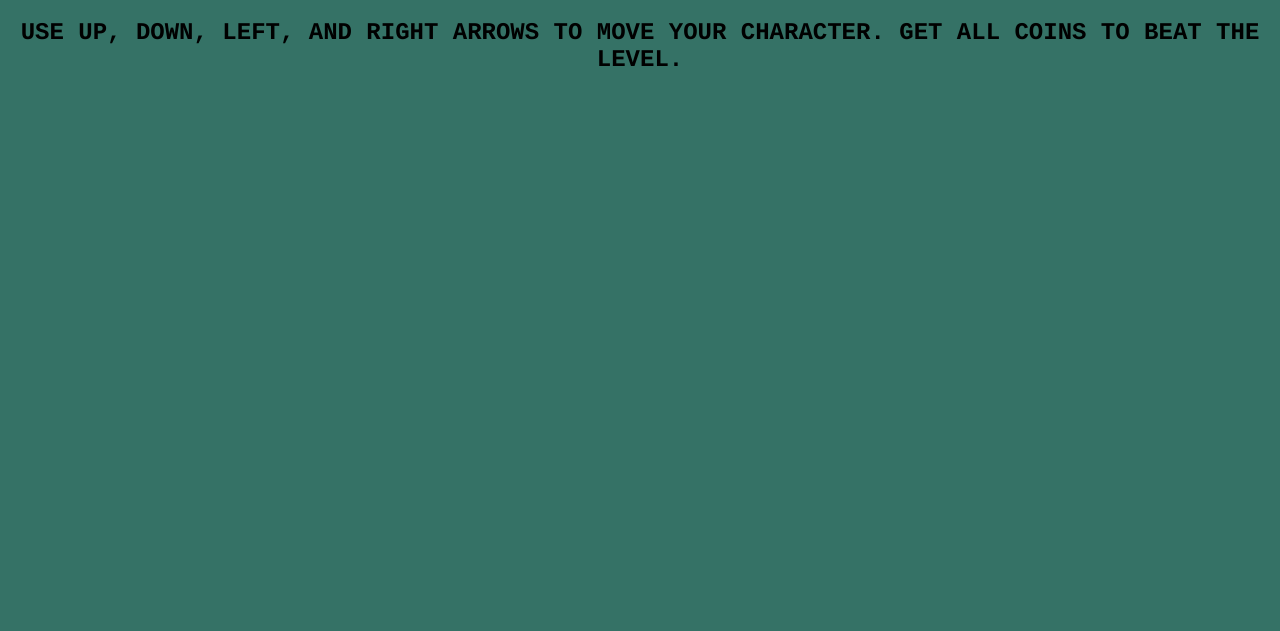
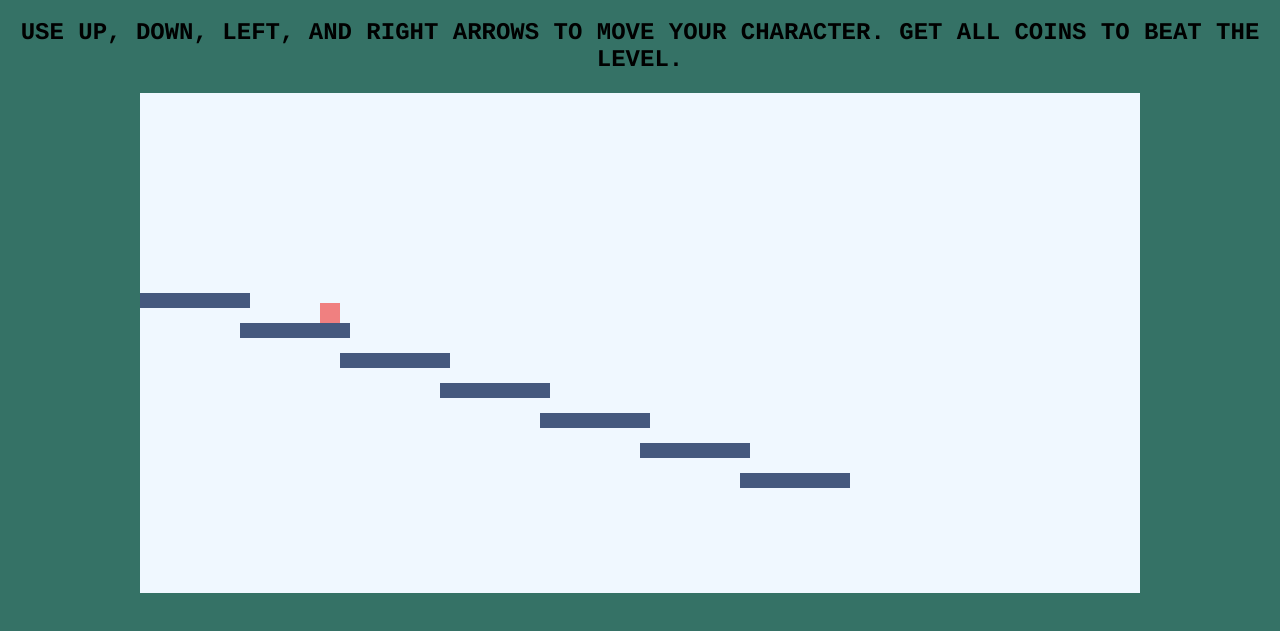
Before and after one commit to Shigi3333/CSCI445JSGameF22, a plain HTML site: page index.html in a window 1280 px wide. Shown: the part 61-692 px from the top of the page. Drawn offline with Linux system fonts and the light colour scheme.

Commit message:
place holder game

```diff
--- a/game.css
+++ b/game.css
@@ -14,8 +14,8 @@ body {
 }
 
 #canvas {
-	width: 30em;
-	height: 20em;
+	/* width: 70rem;
+	height: 30rem; */
 }
 
 #game-holder {
--- a/game.js
+++ b/game.js
@@ -0,0 +1,133 @@
+// The attributes of the player.
+var player = {
+    x: 200,
+    y: 200,
+    x_v: 0,
+    y_v: 0,
+    jump : true,
+    height: 20,
+    width: 20
+    };
+// The status of the arrow keys
+var keys = {
+    right: false,
+    left: false,
+    up: false,
+    };
+// The friction and gravity to show realistic movements
+var gravity = 0.6;
+var friction = 0.7;
+// The number of platforms
+var num = 7;
+// The platforms
+var platforms = [];
+// Function to render the canvas
+function rendercanvas(){
+    ctx.fillStyle = "#F0F8FF";
+    ctx.fillRect(0, 0, 1000, 1000);
+}
+// Function to render the player
+function renderplayer(){
+    ctx.fillStyle = "#F08080";
+    ctx.fillRect((player.x)-20, (player.y)-20, player.width, player.height);
+    }
+// Function to create platforms
+function createplat(){
+    for(i = 0; i < num; i++) {
+        platforms.push(
+            {
+            x: 100 * i,
+            y: 200 + (30 * i),
+            width: 110,
+            height: 15
+            }
+        );
+    }
+    }
+// Function to render platforms
+function renderplat(){
+    ctx.fillStyle = "#45597E";
+    for (i = 0; i < num; i++) {
+        ctx.fillRect(platforms[i].x, platforms[i].y, platforms[i].width, platforms[i].height);
+    }
+
+
+}
+// This function will be called when a key on the keyboard is pressed
+function keydown(e) {
+    // 37 is the code for the left arrow key
+    if(e.keyCode == 37) {
+        keys.left = true;
+    }
+    // 37 is the code for the up arrow key
+    if(e.keyCode == 38) {
+        if(player.jump == false) {
+            player.y_v = -10;
+        }
+    }
+    // 39 is the code for the right arrow key
+    if(e.keyCode == 39) {
+        keys.right = true;
+    }
+}
+// This function is called when the pressed key is released
+function keyup(e) {
+    if(e.keyCode == 37) {
+        keys.left = false;
+    }
+    if(e.keyCode == 38) {
+        if(player.y_v < -2) {
+        player.y_v = -3;
+        }
+    }
+    if(e.keyCode == 39) {
+        keys.right = false;
+    }
+}
+function loop() {
+    // If the player is not jumping apply the effect of frictiom
+    if(player.jump == false) {
+        player.x_v *= friction;
+    } else {
+        // If the player is in the air then apply the effect of gravity
+        player.y_v += gravity;
+    }
+    player.jump = true;
+    // If the left key is pressed increase the relevant horizontal velocity
+    if(keys.left) {
+        player.x_v = -2.5;
+    }
+    if(keys.right) {
+        player.x_v = 2.5;
+    }
+    // Updating the y and x coordinates of the player
+    player.y += player.y_v;
+    player.x += player.x_v;
+    // A simple code that checks for collions with the platform
+    let i = -1;
+    if(platforms[0].x < player.x && player.x < platforms[0].x + platforms[0].width &&
+    platforms[0].y < player.y && player.y < platforms[0].y + platforms[0].height){
+        i = 0;
+    }
+    if(platforms[1].x < player.x && player.x < platforms[1].x + platforms[1].width &&
+    platforms[1].y < player.y && player.y < platforms[1].y + platforms[1].height){
+        i = 1;
+    }
+    if (i > -1){
+        player.jump = false;
+        player.y = platforms[i].y;
+    }
+    // Rendering the canvas, the player and the platforms
+    rendercanvas();
+    renderplayer();
+    renderplat();
+}
+canvas=document.getElementById("canvas");
+ctx=canvas.getContext("2d");
+ctx.canvas.height = 500;
+ctx.canvas.width = 1000;
+createplat();
+// Adding the event listeners
+document.addEventListener("keydown",keydown);
+document.addEventListener("keyup",keyup);
+setInterval(loop,22);
--- a/index.html
+++ b/index.html
@@ -21,6 +21,8 @@
 <div id="game-holder">
 	<canvas id="canvas"></canvas>
 </div>
+
+<script src="game.js"></script>
 </body>
 
 </html>
```
